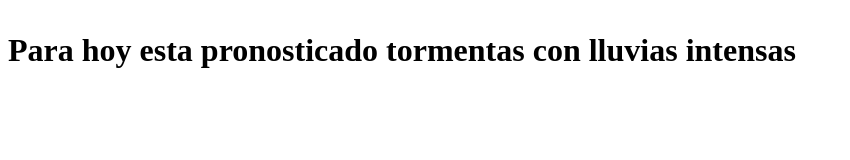
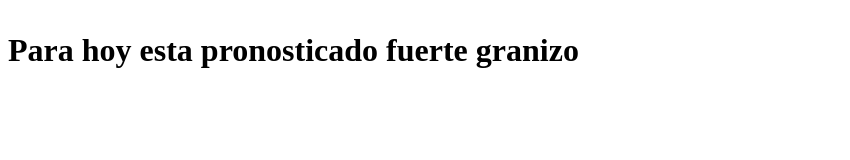
Before and after one commit to BrunoGarcia1973/repositiorioGIT-1-, a plain HTML site: page Mensaje-1.html in a window 1280 px wide. Shown: the whole page, without its empty margins (0-850 px from the left). Drawn offline with Linux system fonts and the light colour scheme.

Commit message:
rama_main

```diff
--- a/Mensaje-1.html
+++ b/Mensaje-1.html
@@ -5,7 +5,7 @@
 </head>
 <body>
 
-<h1><p>Para hoy esta pronosticado tormentas con lluvias intensas</p></h1>
+<h1><p>Para hoy esta pronosticado fuerte granizo</p></h1>
 
 
 </body>
```
